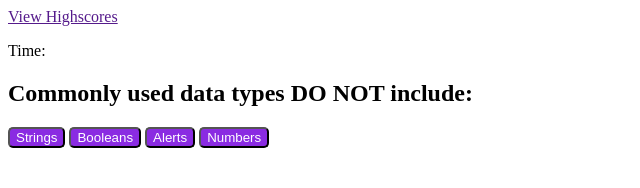
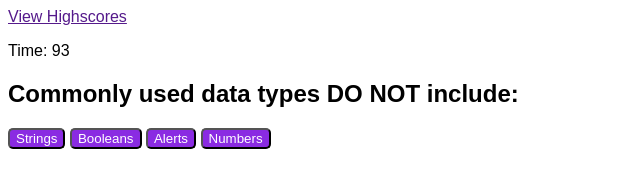
Before and after one commit to melanieuhrich/Coding-Quiz, a plain HTML site: page index.html in a window 1280 px wide. Both pictures are taken after a click on the button "Start Quiz". Shown: the whole page, without its empty margins (0-640 px from the left). Drawn offline with Linux system fonts and the light colour scheme.

Commit message:
precautionary push

```diff
--- a/index.html
+++ b/index.html
@@ -10,7 +10,7 @@
 <body>
     <header>
         <a href="">View Highscores</a>
-        <p>Time:</p>
+        <p id="timer">Time:</p>
     </header>
     <div id="homePage">
         <h1>Coding Quiz Challenge</h1>
@@ -23,15 +23,15 @@
     <div id="answerAlert"></div>
     <div id="finalScorePage">
         <h3>All done!</h3>
-        <p id="finalScore">
+        <!-- <p id="finalScore">
             Enter initials:
-        </p>
-        <button id="submitBtn">Submit</button>
+        </p> -->
+        <!-- <button id="submitBtn">Submit</button> -->
         <form>
-            <p id="scoreInput"></p>
+            <p id="finalScore"></p>
             <label>Enter initials:</label>
             <input id="initialsInput" type="text" name="initials"/>
-            <!-- <button>Submit</button> --> NEEDS ID
+            <button id="submitBtn">Submit</button>
         </form>
     </div>
     <div id="highscoresPage">
--- a/script.js
+++ b/script.js
@@ -2,6 +2,7 @@ var homePage = document.querySelector("#homePage");
 var questionsPage = document.querySelector("#questionsPage");
 var finalScorePage= document.querySelector("#finalScorePage");
 var highscoresPage = document.querySelector("#highscoresPage");
+var timer = document.querySelector("#timer");
 var startBtn = document.querySelector("#startBtn");
 var submitBtn = document.querySelector("#submitBtn");
 var backBtn = document.querySelector("#backBtn");
@@ -9,12 +10,22 @@ var clearBtn = document.querySelector("#clearBtn");
 var answerAlert = document.querySelector("#answerAlert");
 var finalScore = document.querySelector("#finalScore");
 var question = document.querySelector(".question");
-var answerA = document.querySelector(".answerA");
-var answerB = document.querySelector(".answerB");
-var answerC = document.querySelector(".answerC");
-var answerD = document.querySelector(".answerD");
 
+var secondsLeft = 100;
 var questionCounter = 0;
+
+function setTime() {
+    var timerInterval = setInterval(function() {
+        secondsLeft--;
+        timer.textContent = "Time: " + secondsLeft;
+
+        if(secondsLeft === 0) {
+            clearInterval(timerInterval);
+        }
+
+
+    }, 1000);
+}
 
 startBtn.addEventListener("click", function(){
     homePage.style.display = "none";
@@ -133,28 +144,27 @@ function alertDisplay(truefalse) {
 }
 
 function endGame() {
-    finalScore.innerHTML = 'Your final score is ${questionCounter}'
-    questionsPage.style.display = 'none'
-    answerAlert.style.display = 'none'
-    finalScorePage.style.display = 'block'
+    finalScore.innerHTML = `Your final score is ${secondsLeft}.`
+    questionsPage.style.display = "none";
+    answerAlert.style.display = "none";
+    finalScorePage.style.display = "block";
 }
 
 
 function answerHandler(event) {
     var answerClicked = event.target.dataset.correct
     console.log('answerClicked', answerClicked)
+    questionCounter++;
     if (answerClicked === 'true') {
         answerAlert.textContent = "Correct!"
-    //   answerAlert(true)
-    //   console.log(answerCounter)
       if (questionCounter != questions.length) {
         showQuestion()
       } else {
         endGame()
       }
     } else if (answerClicked == 'false') {
+        secondsLeft = secondsLeft - 10;
       answerAlert.textContent = "Incorrect!"
-    //   console.log(answerCounter)
       if (questionCounter != questions.length) {
         showQuestion()
       } else {
@@ -170,10 +180,21 @@ function showQuestion() {
     <button data-correct=${questions[questionCounter].answerC.correct} onclick=answerHandler(event)>${questions[questionCounter].answerC.content}</button>
     <button data-correct=${questions[questionCounter].answerD.correct} onclick=answerHandler(event)>${questions[questionCounter].answerD.content}</button>`
 
-    for (var i=0; i<=3; i++); //not working ok
-    // questionsPage.innerHTML = "hello question"
-  }
+}
+
+submitBtn.addEventListener("click", function(event){
+    event.preventDefault();
+    finalScorePage.style.display = "none";
+    highscoresPage.style.display = "block";
+})
+
+
+
 
 function startGame() {
     finalScorePage.style.display = "none";
-    showQuestion()}
+    // setTime();
+    showQuestion();
+}
+
+    setTime();
--- a/style.css
+++ b/style.css
@@ -1,3 +1,11 @@
+* {
+    font-family: sans-serif;
+}
+
+header {
+    display:inline;
+}
+
 #questionsPage, #highscoresPage, #finalScorePage {
     display: none;
 }
```
